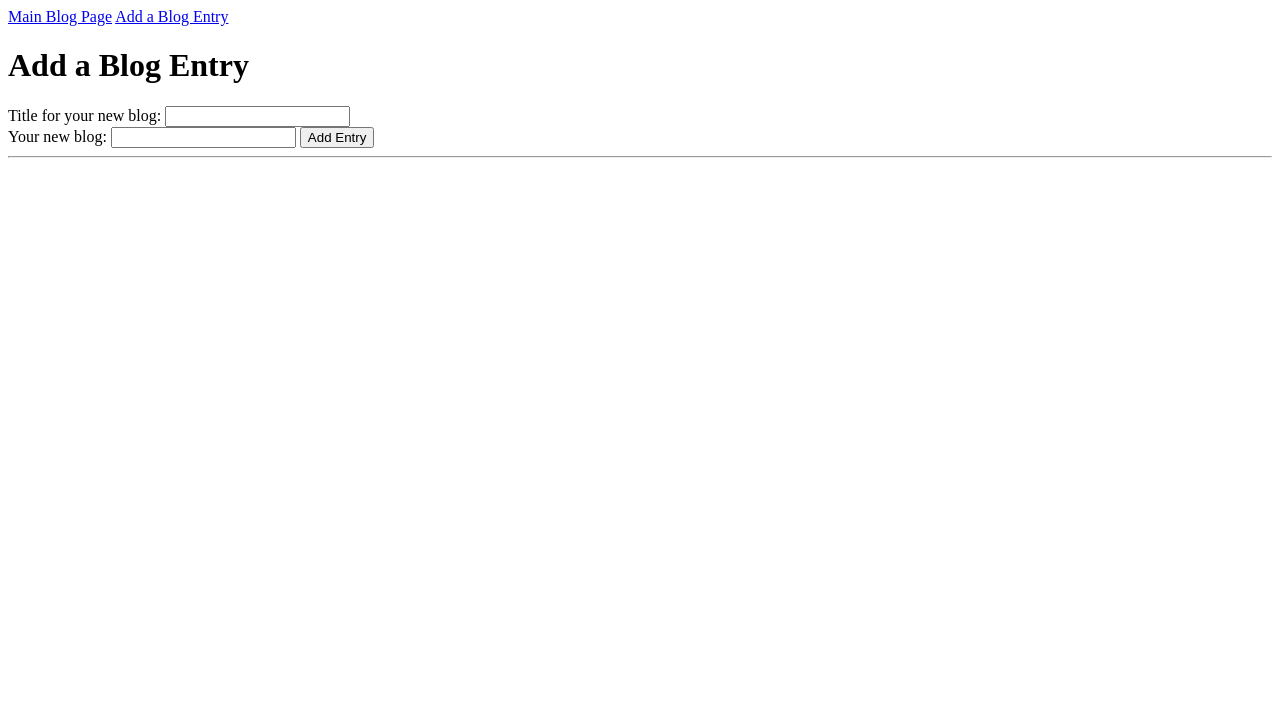
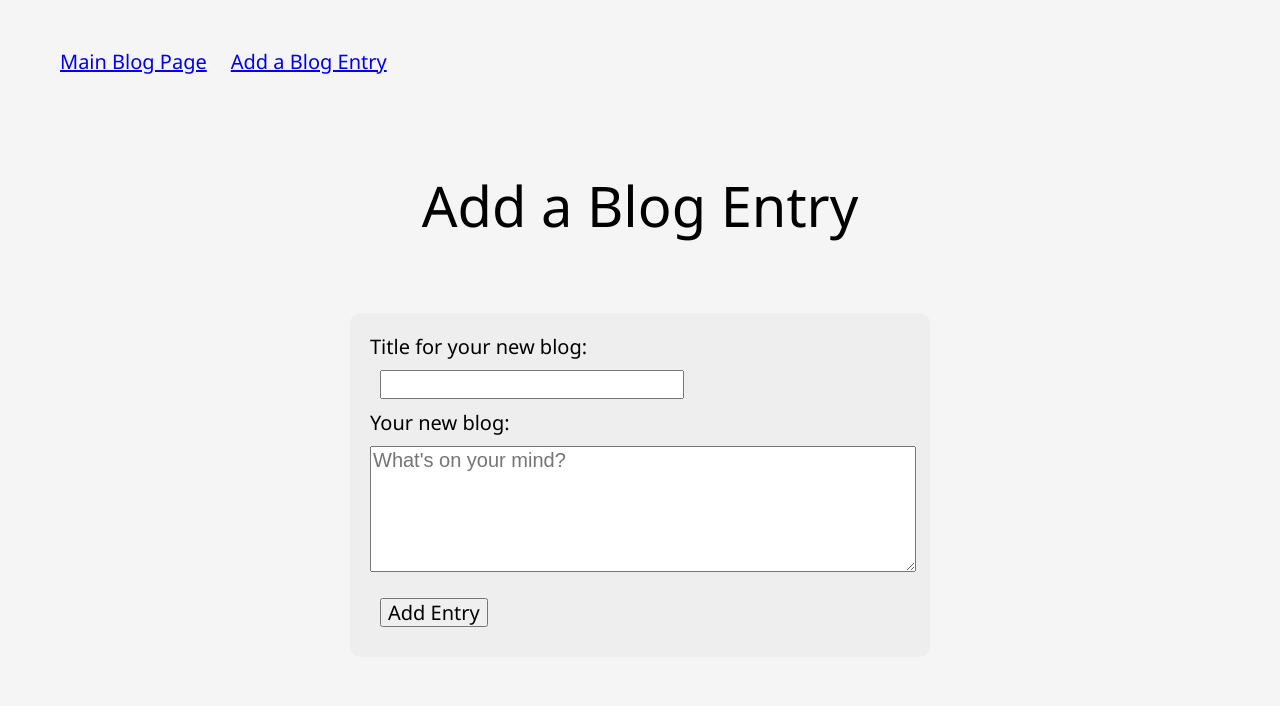
Before and after one commit to mxlai/build-a-blog, a Flask app: page /newpost in a window 1280 px wide. Shown: the top 706 px of the page. Run offline with Flask 2, Linux system fonts and the light colour scheme.

Commit message:
Add datetime property and css stylesheet

```diff
--- a/main.py
+++ b/main.py
@@ -1,5 +1,6 @@
 from flask import Flask, request, redirect, render_template, session, flash
 from flask_sqlalchemy import SQLAlchemy
+from datetime import datetime
 
 app = Flask(__name__)
 app.config['DEBUG'] = True
@@ -14,10 +15,12 @@ class Blog(db.Model):
     id = db.Column(db.Integer, primary_key=True)
     title = db.Column(db.String(120))
     body = db.Column(db.String(9999))
+    pub_date = db.Column(db.DateTime)
 
     def __init__(self, title, body):
         self.title = title
         self.body = body
+        self.pub_date = datetime.utcnow()
 
 
 def is_empty(string):
@@ -40,21 +43,35 @@ def add_entry():
         else:
             db.session.add(new_entry)
             db.session.commit()
-            return redirect('/blog')
+            url_id = str(new_entry.id)
+            return redirect('/blog?id=' + url_id)
 
     else:
-        return render_template('newpost.html', title="Add a Blog Entry")
+        return render_template(
+        'newpost.html',
+        title="Add a Blog Entry"
+        )
 
 
 @app.route('/blog', methods=['POST', 'GET'])
 def show_entries():
 
-    entries = Blog.query.all()
-    return render_template(
-        'blog.html',
+    entry_id = request.args.get('id')
+    if (entry_id):
+        entry = Blog.query.get(entry_id)
+        return render_template(
+        'blogpost.html',
         title="Build a Blog",
-        entries=entries
+        entry=entry
         )
+
+    else:
+        entries = Blog.query.order_by(Blog.pub_date.desc()).all()
+        return render_template(
+            'blog.html',
+            title="Build a Blog",
+            entries=entries
+            )
 
 
 @app.route('/', methods=['POST', 'GET'])
--- /dev/null
+++ b/static/styles/mainpage.css
@@ -0,0 +1,511 @@
+/*! normalize.css v7.0.0 | MIT License | github.com/necolas/normalize.css */
+
+/* Document
+========================================================================== */
+
+/**
+* 1. Correct the line height in all browsers.
+* 2. Prevent adjustments of font size after orientation changes in
+*    IE on Windows Phone and in iOS.
+*/
+
+html {
+line-height: 1.15; /* 1 */
+-ms-text-size-adjust: 100%; /* 2 */
+-webkit-text-size-adjust: 100%; /* 2 */
+}
+
+/* Sections
+    ========================================================================== */
+
+/**
+* Remove the margin in all browsers (opinionated).
+*/
+
+body {
+margin: 0;
+}
+
+/**
+* Add the correct display in IE 9-.
+*/
+
+article,
+aside,
+footer,
+header,
+nav,
+section {
+display: block;
+}
+
+/**
+* Correct the font size and margin on `h1` elements within `section` and
+* `article` contexts in Chrome, Firefox, and Safari.
+*/
+
+h1 {
+font-size: 2em;
+margin: 0.67em 0;
+}
+
+/* Grouping content
+    ========================================================================== */
+
+/**
+* Add the correct display in IE 9-.
+* 1. Add the correct display in IE.
+*/
+
+figcaption,
+figure,
+main { /* 1 */
+display: block;
+}
+
+/**
+* Add the correct margin in IE 8.
+*/
+
+figure {
+margin: 1em 40px;
+}
+
+/**
+* 1. Add the correct box sizing in Firefox.
+* 2. Show the overflow in Edge and IE.
+*/
+
+hr {
+box-sizing: content-box; /* 1 */
+height: 0; /* 1 */
+overflow: visible; /* 2 */
+}
+
+/**
+* 1. Correct the inheritance and scaling of font size in all browsers.
+* 2. Correct the odd `em` font sizing in all browsers.
+*/
+
+pre {
+font-family: monospace, monospace; /* 1 */
+font-size: 1em; /* 2 */
+}
+
+/* Text-level semantics
+    ========================================================================== */
+
+/**
+* 1. Remove the gray background on active links in IE 10.
+* 2. Remove gaps in links underline in iOS 8+ and Safari 8+.
+*/
+
+a {
+background-color: transparent; /* 1 */
+-webkit-text-decoration-skip: objects; /* 2 */
+}
+
+/**
+* 1. Remove the bottom border in Chrome 57- and Firefox 39-.
+* 2. Add the correct text decoration in Chrome, Edge, IE, Opera, and Safari.
+*/
+
+abbr[title] {
+border-bottom: none; /* 1 */
+text-decoration: underline; /* 2 */
+text-decoration: underline dotted; /* 2 */
+}
+
+/**
+* Prevent the duplicate application of `bolder` by the next rule in Safari 6.
+*/
+
+b,
+strong {
+font-weight: inherit;
+}
+
+/**
+* Add the correct font weight in Chrome, Edge, and Safari.
+*/
+
+b,
+strong {
+font-weight: bolder;
+}
+
+/**
+* 1. Correct the inheritance and scaling of font size in all browsers.
+* 2. Correct the odd `em` font sizing in all browsers.
+*/
+
+code,
+kbd,
+samp {
+font-family: monospace, monospace; /* 1 */
+font-size: 1em; /* 2 */
+}
+
+/**
+* Add the correct font style in Android 4.3-.
+*/
+
+dfn {
+font-style: italic;
+}
+
+/**
+* Add the correct background and color in IE 9-.
+*/
+
+mark {
+background-color: #ff0;
+color: #000;
+}
+
+/**
+* Add the correct font size in all browsers.
+*/
+
+small {
+font-size: 80%;
+}
+
+/**
+* Prevent `sub` and `sup` elements from affecting the line height in
+* all browsers.
+*/
+
+sub,
+sup {
+font-size: 75%;
+line-height: 0;
+position: relative;
+vertical-align: baseline;
+}
+
+sub {
+bottom: -0.25em;
+}
+
+sup {
+top: -0.5em;
+}
+
+/* Embedded content
+    ========================================================================== */
+
+/**
+* Add the correct display in IE 9-.
+*/
+
+audio,
+video {
+display: inline-block;
+}
+
+/**
+* Add the correct display in iOS 4-7.
+*/
+
+audio:not([controls]) {
+display: none;
+height: 0;
+}
+
+/**
+* Remove the border on images inside links in IE 10-.
+*/
+
+img {
+border-style: none;
+}
+
+/**
+* Hide the overflow in IE.
+*/
+
+svg:not(:root) {
+overflow: hidden;
+}
+
+/* Forms
+    ========================================================================== */
+
+/**
+* 1. Change the font styles in all browsers (opinionated).
+* 2. Remove the margin in Firefox and Safari.
+*/
+
+button,
+input,
+optgroup,
+select,
+textarea {
+font-family: sans-serif; /* 1 */
+font-size: 100%; /* 1 */
+line-height: 1.15; /* 1 */
+margin: 0; /* 2 */
+}
+
+/**
+* Show the overflow in IE.
+* 1. Show the overflow in Edge.
+*/
+
+button,
+input { /* 1 */
+overflow: visible;
+}
+
+/**
+* Remove the inheritance of text transform in Edge, Firefox, and IE.
+* 1. Remove the inheritance of text transform in Firefox.
+*/
+
+button,
+select { /* 1 */
+text-transform: none;
+}
+
+/**
+* 1. Prevent a WebKit bug where (2) destroys native `audio` and `video`
+*    controls in Android 4.
+* 2. Correct the inability to style clickable types in iOS and Safari.
+*/
+
+button,
+html [type="button"], /* 1 */
+[type="reset"],
+[type="submit"] {
+-webkit-appearance: button; /* 2 */
+}
+
+/**
+* Remove the inner border and padding in Firefox.
+*/
+
+button::-moz-focus-inner,
+[type="button"]::-moz-focus-inner,
+[type="reset"]::-moz-focus-inner,
+[type="submit"]::-moz-focus-inner {
+border-style: none;
+padding: 0;
+}
+
+/**
+* Restore the focus styles unset by the previous rule.
+*/
+
+button:-moz-focusring,
+[type="button"]:-moz-focusring,
+[type="reset"]:-moz-focusring,
+[type="submit"]:-moz-focusring {
+outline: 1px dotted ButtonText;
+}
+
+/**
+* Correct the padding in Firefox.
+*/
+
+fieldset {
+padding: 0.35em 0.75em 0.625em;
+}
+
+/**
+* 1. Correct the text wrapping in Edge and IE.
+* 2. Correct the color inheritance from `fieldset` elements in IE.
+* 3. Remove the padding so developers are not caught out when they zero out
+*    `fieldset` elements in all browsers.
+*/
+
+legend {
+box-sizing: border-box; /* 1 */
+color: inherit; /* 2 */
+display: table; /* 1 */
+max-width: 100%; /* 1 */
+padding: 0; /* 3 */
+white-space: normal; /* 1 */
+}
+
+/**
+* 1. Add the correct display in IE 9-.
+* 2. Add the correct vertical alignment in Chrome, Firefox, and Opera.
+*/
+
+progress {
+display: inline-block; /* 1 */
+vertical-align: baseline; /* 2 */
+}
+
+/**
+* Remove the default vertical scrollbar in IE.
+*/
+
+textarea {
+overflow: auto;
+}
+
+/**
+* 1. Add the correct box sizing in IE 10-.
+* 2. Remove the padding in IE 10-.
+*/
+
+[type="checkbox"],
+[type="radio"] {
+box-sizing: border-box; /* 1 */
+padding: 0; /* 2 */
+}
+
+/**
+* Correct the cursor style of increment and decrement buttons in Chrome.
+*/
+
+[type="number"]::-webkit-inner-spin-button,
+[type="number"]::-webkit-outer-spin-button {
+height: auto;
+}
+
+/**
+* 1. Correct the odd appearance in Chrome and Safari.
+* 2. Correct the outline style in Safari.
+*/
+
+[type="search"] {
+-webkit-appearance: textfield; /* 1 */
+outline-offset: -2px; /* 2 */
+}
+
+/**
+* Remove the inner padding and cancel buttons in Chrome and Safari on macOS.
+*/
+
+[type="search"]::-webkit-search-cancel-button,
+[type="search"]::-webkit-search-decoration {
+-webkit-appearance: none;
+}
+
+/**
+* 1. Correct the inability to style clickable types in iOS and Safari.
+* 2. Change font properties to `inherit` in Safari.
+*/
+
+::-webkit-file-upload-button {
+-webkit-appearance: button; /* 1 */
+font: inherit; /* 2 */
+}
+
+/* Interactive
+    ========================================================================== */
+
+/*
+* Add the correct display in IE 9-.
+* 1. Add the correct display in Edge, IE, and Firefox.
+*/
+
+details, /* 1 */
+menu {
+display: block;
+}
+
+/*
+* Add the correct display in all browsers.
+*/
+
+summary {
+display: list-item;
+}
+
+/* Scripting
+    ========================================================================== */
+
+/**
+* Add the correct display in IE 9-.
+*/
+
+canvas {
+display: inline-block;
+}
+
+/**
+* Add the correct display in IE.
+*/
+
+template {
+display: none;
+}
+
+/* Hidden
+    ========================================================================== */
+
+/**
+* Add the correct display in IE 10-.
+*/
+
+[hidden] {
+display: none;
+}
+
+body {
+    background-color: whitesmoke;
+    padding: 50px;
+  }
+
+h1 {
+    margin: 100px 50px 75px;
+    font-family: "Segoe UI", Frutiger, "Frutiger Linotype", "Dejavu Sans", "Helvetica Neue", Arial, sans-serif;
+    font-size: 56px;
+    font-weight: lighter;
+    text-align: center;
+}
+
+h2 {
+    font-family: "Segoe UI", Frutiger, "Frutiger Linotype", "Dejavu Sans", "Helvetica Neue", Arial, sans-serif;
+    font-size: 30px;
+    font-weight: lighter;
+}
+
+p {
+    font-family: "Segoe UI", Frutiger, "Frutiger Linotype", "Dejavu Sans", "Helvetica Neue", Arial, sans-serif;
+    font-size: 20px;
+    font-weight: lighter;
+}
+
+.nav {
+    font-family: "Segoe UI", Frutiger, "Frutiger Linotype", "Dejavu Sans", "Helvetica Neue", Arial, sans-serif;
+    font-size: 20px;
+    font-weight: lighter;
+    padding: 10px;
+}
+
+  .error {
+    color: red;
+}
+
+label {
+    font-family: "Segoe UI", Frutiger, "Frutiger Linotype", "Dejavu Sans", "Helvetica Neue", Arial, sans-serif;
+    font-size: 20px;
+    font-weight: lighter;
+}
+
+input {
+    font-family: "Segoe UI", Frutiger, "Frutiger Linotype", "Dejavu Sans", "Helvetica Neue", Arial, sans-serif;
+    font-size: 20px;
+    font-weight: lighter;
+    margin: 10px;
+}
+
+form {
+    background-color: #eee;
+    padding: 20px;
+    margin: 0 auto;
+    width: 540px;
+    font: 16px sans-serif;
+    border-radius: 10px;
+}
+
+textarea {
+    margin: 10px 0;
+    width: 540px;
+    height: 120px;
+}
--- a/templates/base.html
+++ b/templates/base.html
@@ -2,18 +2,13 @@
 <html>
     <head>
         <title>{{title}}</title>
-        <style>
-                .error {
-                    color: red;
-                }
-            </style>
+        <link rel="stylesheet" type="text/css" href="{{url_for('static', filename='styles/mainpage.css')}}">
     </head>
 <body>
     <div>
-        <a href='/blog'>Main Blog Page</a>
-        <a href='/newpost'>Add a Blog Entry</a>
+        <a class="nav" href='/blog'>Main Blog Page</a>
+        <a class="nav" href='/newpost'>Add a Blog Entry</a>
     </div>
-
 
     {% with messages = get_flashed_messages(with_categories=True) %}
         <ul>
--- a/templates/newpost.html
+++ b/templates/newpost.html
@@ -12,12 +12,11 @@
         <div>
             <label>
                 Your new blog:
-                <input type="text" name='body' />
+                <textarea type="text" placeholder="What's on your mind?" name='body'></textarea>
             </label>
+            <br>
             <input type="submit" value='Add Entry' />
         </div>
     </form>
 
-    <hr />
-
 {% endblock %}
```
Also changed, not shown: templates/blog.html (+9 -5 lines), templates/blogpost.html (added, +8 -0 lines).
